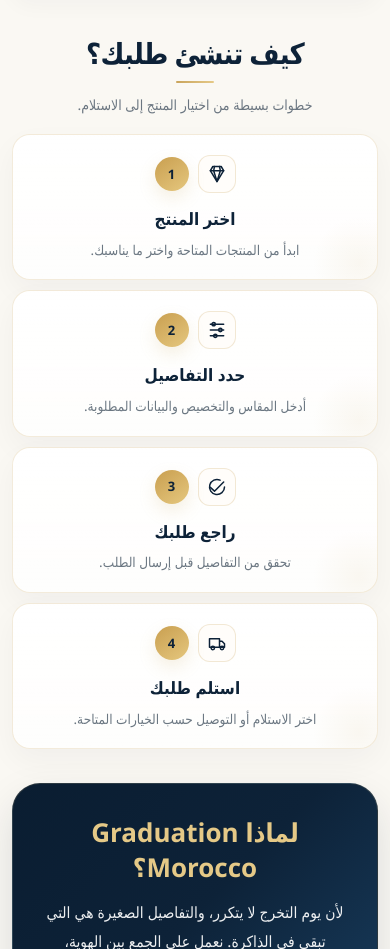
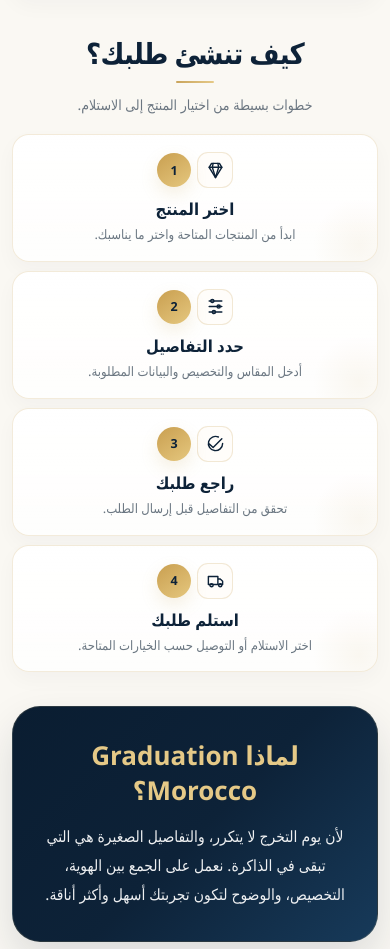
Before and after one commit to azar-pro/graduation_morocco_web, a Next.js app: page / in a window 390 px wide. Shown: the part 2000-2949 px from the top of the page. Built offline with nearby package versions, Linux system fonts and the light colour scheme; no server answers.

Commit message:
Polish mobile order steps spacing and density

```diff
--- a/app/globals.css
+++ b/app/globals.css
@@ -842,3 +842,43 @@
     line-height:1.62;
   }
 }
+
+
+/* Mobile order-steps compact polish */
+@media(max-width:620px){
+  .appSteps{
+    gap:9px;
+  }
+  .appStepCard{
+    padding:17px 16px 16px;
+    border-radius:17px;
+    box-shadow:0 8px 20px rgba(13,34,56,.032);
+  }
+  .appStepTop{
+    gap:6px;
+  }
+  .appStepIcon{
+    width:36px;
+    height:36px;
+    border-radius:11px;
+  }
+  .appStepIcon .appIcon{
+    width:19px;
+    height:19px;
+  }
+  .appStepNumber{
+    width:34px;
+    height:34px;
+    font-size:12.5px;
+  }
+  .appStepCard h3{
+    margin:10px 0 4px;
+    font-size:16.5px;
+    line-height:1.35;
+  }
+  .appStepCard p{
+    max-width:300px;
+    font-size:13px;
+    line-height:1.58;
+  }
+}
```
